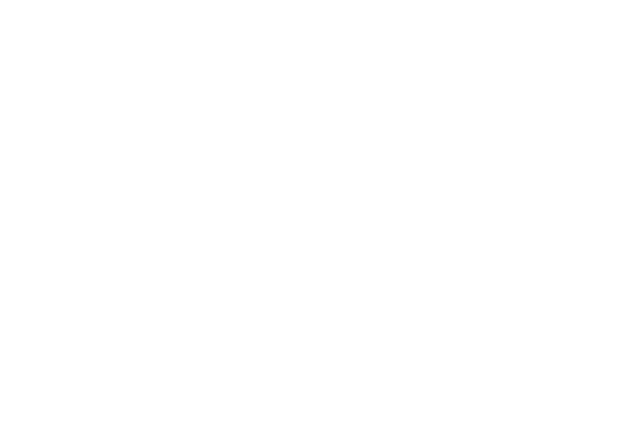
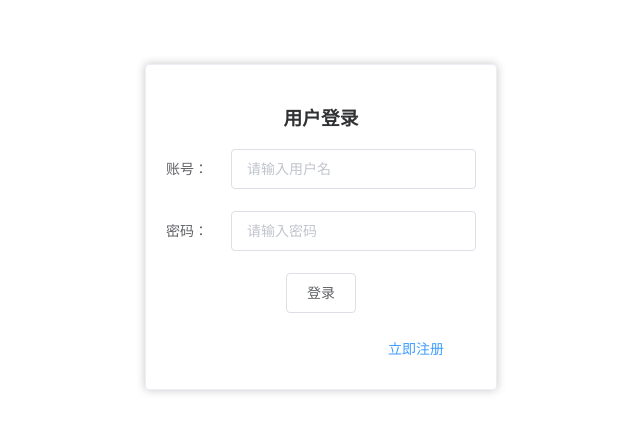
Before and after one commit to nieaowei/java-lms-web, a Vue app in the folder lms-web/: page /Login in a window 1280 px wide. Shown: the part 126-558 px from the top of the page, without its empty margins (319-959 px from the left). Built offline with nearby package versions, Linux system fonts and the light colour scheme.

Commit message:
前端完成了注册界面。

```diff
--- a/lms-web/src/components/Login.vue
+++ b/lms-web/src/components/Login.vue
@@ -1,18 +1,21 @@
 <template>
-    <el-card shadow="hover">
-        <el-form class="login-container" label-position="left">
+
+        <el-card class="login-card" shadow="never">
+            <el-form :model="loginForm" class="login-container" ref="loginForm" status-icon="true" :rules="rules" label-width="65px" label-position="left">
                 <h3>用户登录</h3>
-            <el-form-item label="账号：">
+                <el-form-item label="账号：" prop="username">
                     <el-input type="text" v-model="loginForm.username" placeholder="请输入用户名"></el-input>
                 </el-form-item>
-            <el-form-item label="密码：">
-                <el-input type="password" v-model="loginForm.password" placeholder="请输入密码"></el-input>
+                <el-form-item label="密码：" prop="password">
+                    <el-input type="password" v-model="loginForm.password" placeholder="请输入密码" show-password></el-input>
                 </el-form-item>
-            <el-form-item>
                     <el-button v-on:click="login">登录</el-button>
-            </el-form-item>
             </el-form>
+            <div class="some-bt">
+                <el-button  v-on:click="jumpRegister" class="register-bt" type="text" >立即注册</el-button>
+            </div>
         </el-card>
+
 </template>
 
 <script>
@@ -20,16 +23,45 @@
     export default {
         name: 'Login',
         data () {
+            var checkUserName = (rule, value, callback) => {
+                if (!value) {
+                    return callback(new Error('账号不能为空'));
+                }
+                callback()
+            };
+            var checkPass = (rule, value, callback) => {
+                if (!value) {
+                    return callback(new Error('密码不能为空'));
+                }
+                callback()
+            };
             return {
                 loginForm: {
                     username: '',
                     password: ''
+                },
+                rules:{
+                    username:[
+                        {validator: checkUserName, trigger: 'blur'}
+                  ],
+                    password:[
+                        {validator:checkPass,trigger:'blur'}
+                    ],
                 },
                 responseResult: []
             }
         },
         methods: {
             login () {
+                // this.$refs['loginForm'].validate((valid) => {
+                //     if (valid) {
+                //         return false;
+                //     }
+                // });
+                this.$refs['loginForm'].validate((valid) =>{
+                        if (!valid) {
+                            return false;
+                        }
                     this.$axios
                         .post('/login', {
                             username: this.loginForm.username,
@@ -45,19 +77,30 @@
                             console.log(failResponse.toString())
                         })
                     }
+                );
+
+            },
+            jumpRegister(){
+                this.$router.push({name:'Register'})
+            }
         }
     }
 </script>
 
 <style>
-    .login-container {
-        border-radius: 15px;
-        background-clip: padding-box;
-        margin: 90px auto;
+    .login-card{
         width: 350px;
-        padding: 35px 35px 15px 35px;
-        background: #fff;
-        border: 1px solid #eaeaea;
+        position: center;
+        margin: 15% auto auto auto;
+        box-shadow: 0 0 10px #cac6c6;
+    }
+    .login-card:hover{
         box-shadow: 0 0 25px #cac6c6;
     }
+    .some-bt{
+        alignment: left;
+        text-align: right;
+        margin-top: 5%;
+        margin-right: 10%;
+    }
 </style>
--- /dev/null
+++ b/lms-web/src/components/Register.vue
@@ -0,0 +1,108 @@
+<template>
+
+    <el-card class="register-card" shadow="never">
+        <el-form :model="registerForm" ref="registerForm" status-icon="true" :rules="rules" class="register-container" label-width="100px" label-position="left">
+            <h3>用户注册</h3>
+            <el-form-item label="账号：" prop="username" :rules="[
+                            { required: true, message: '账号不能为空'}]">
+                <el-input type="text" v-model="registerForm.username" placeholder="请输入用户名"></el-input>
+            </el-form-item>
+            <el-form-item label="密码：" prop="password" :rules="[
+                            { required: true, message: '密码不能为空'}]">
+                <el-input type="password" v-model="registerForm.password" placeholder="请输入密码"></el-input>
+            </el-form-item>
+            <el-form-item label="确认密码：" prop="checkPass" >
+                <el-input type="password" v-model="registerForm.checkPass" placeholder="请再次输入密码"></el-input>
+            </el-form-item>
+            <el-form-item label="手机号码：" prop="phonenum" :rules="[
+                            { required: true, message: '手机号码不能为空'},
+                            {type:'number', message: '手机号码格式不正确'}]">
+                <el-input type="text" v-model.number="registerForm.phonenum" placeholder="请输入手机号码"></el-input>
+            </el-form-item>
+            <el-button v-on:click="register">注册</el-button>
+        </el-form>
+        <div class="some-bt">
+            <el-button type="text" v-on:click="jumpLogin" >立即登录</el-button>
+        </div>
+    </el-card>
+
+</template>
+
+<script>
+
+    export default {
+        name: "Register",
+        data(){
+            var checkTwoPass = (rule, value, callback) => {
+                if (!value){
+                    callback(new Error('请再次输入密码'))
+                }else if (value !== this.registerForm.password) {
+                    callback(new Error('两次输入密码不一致!'));
+                } else {
+                    callback();
+                }
+            };
+            return {
+                registerForm: {
+                    username: '',
+                    password: '',
+                    checkPass: '',
+                    phonenum: ''
+                },
+                rules: {
+                        checkPass:[
+                            { validator:checkTwoPass,trigger:'blur',required:true}
+                        ],
+                },
+                responseResult: []
+            }
+        },
+        methods:{
+            register(){
+                this.$refs['registerForm'].validate((valid) => {
+                    if (valid) {
+                        console.log("ok")
+                        this.$axios
+                            .post('/register', {
+                                username: this.registerForm.username,
+                                password: this.registerForm.password,
+                                phonenum: this.registerForm.phonenum
+                            })
+                            .then(successResponse => {
+                                if (successResponse.data.code === 200) {
+                                    this.$router.replace({path: '/index'})
+                                }
+                            })
+                            .catch(failResponse => {
+                                //todo  失败处理
+                                console.log(failResponse.toString())
+                            })
+                    }
+                });
+
+            },
+            jumpLogin() {
+                this.$router.push({path:'/login'});
+                console.log("跳转")
+            }
+        }
+    }
+</script>
+
+<style scoped>
+    .register-card{
+        width: 350px;
+        position: center;
+        margin: 15% auto auto auto;
+        box-shadow: 0 0 10px #cac6c6;
+    }
+    .register-card:hover{
+        box-shadow: 0 0 25px #cac6c6;
+    }
+    .some-bt{
+        alignment: left;
+        text-align: right;
+        margin-top: 5%;
+        margin-right: 10%;
+    }
+</style>
--- a/lms-web/src/router/index.js
+++ b/lms-web/src/router/index.js
@@ -3,21 +3,28 @@
 
 import AppIndex from "@/components/home/AppIndex";
 import Login from "@/components/Login";
+import Register from "@/components/Register";
 
 Vue.use(Router)
 
 export default new Router(
     {
+        mode:'history',
         routes:[
             {
                 name: 'Login',
-                path: '/Login',
+                path: '/login',
                 component:Login
             },
             {
                 name:'AppIndex',
-                path:'index',
+                path:'/index',
                 component: AppIndex
+            },
+            {
+                name:'Register',
+                path:'/register',
+                component:Register
             }
         ]
     }
```
Also changed, not shown: 1 other file (tests, documents, lock files or other folders). Lines whose indentation alone changed are shown as unchanged.
